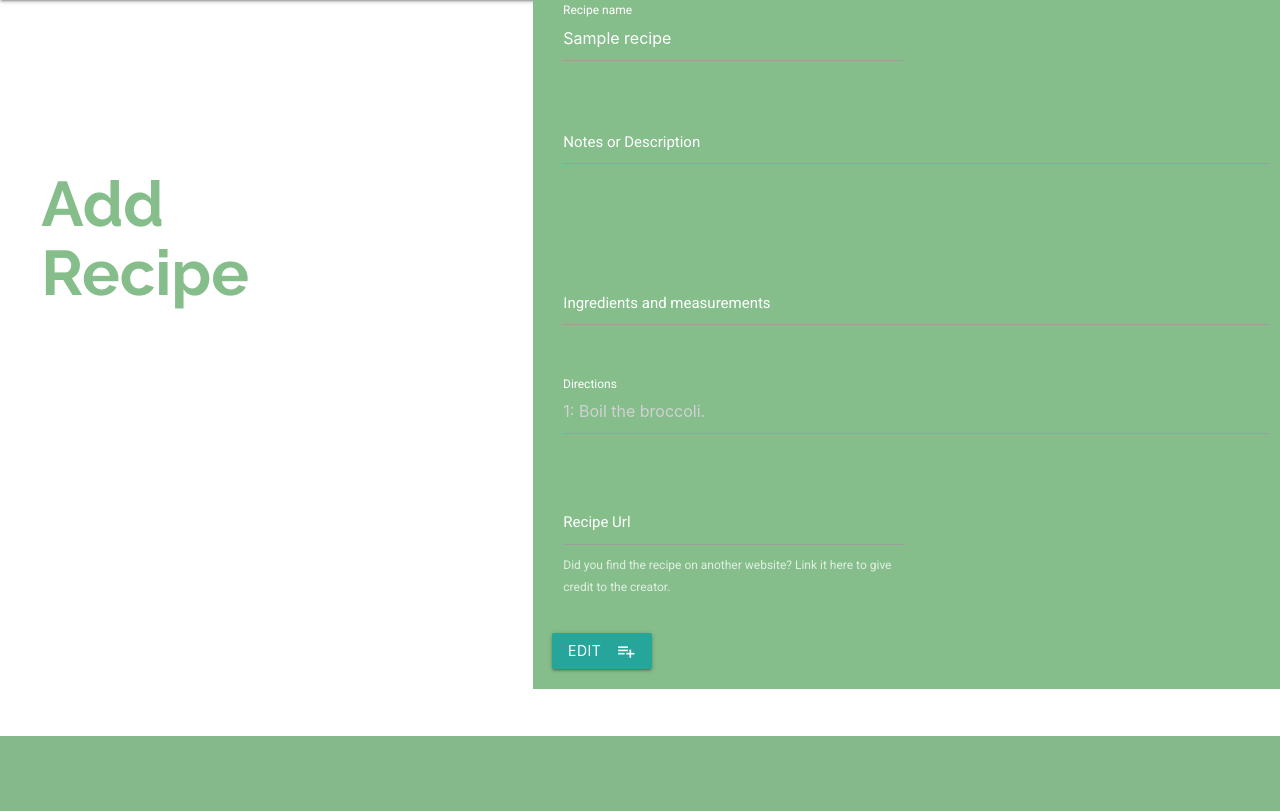
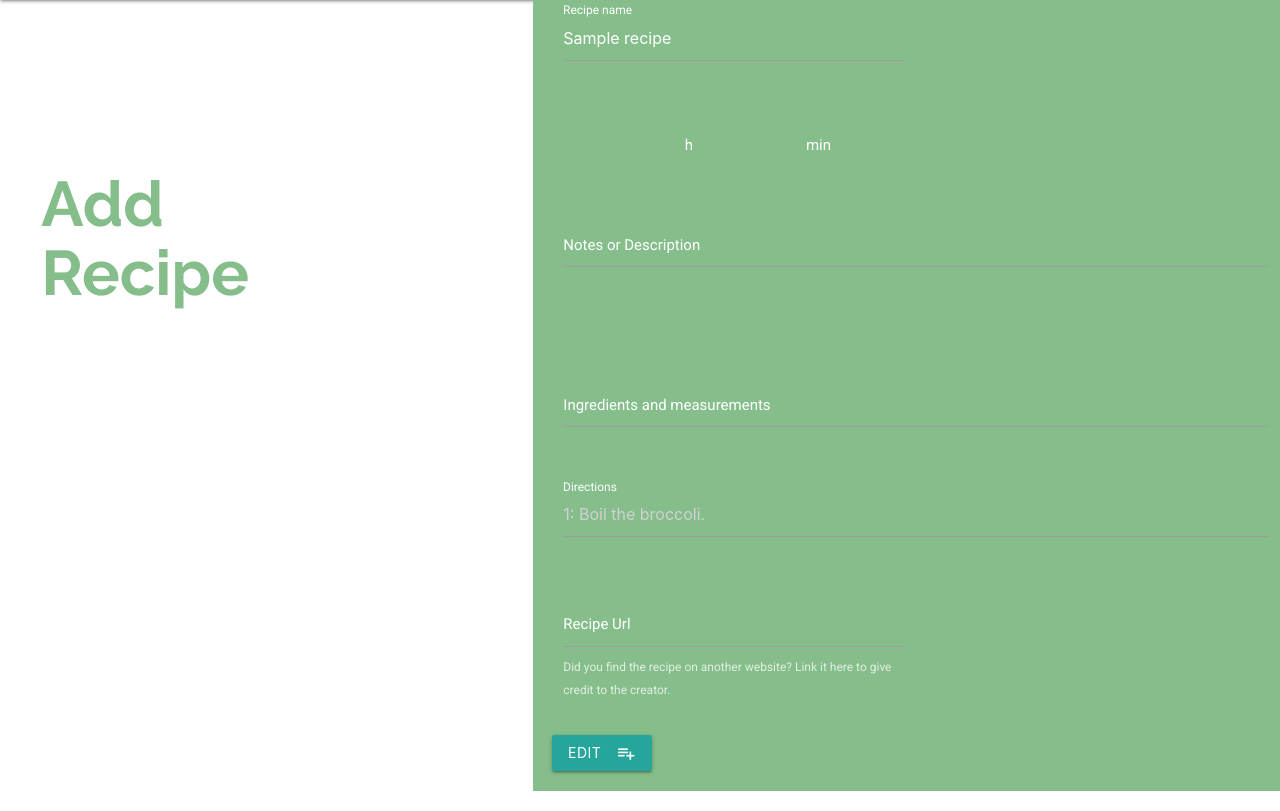
Before and after one commit to Code-Institute-Submissions/CookMark, a Flask app: template templates/editrecipe.html in a window 1280 px wide. Shown: the part 64-875 px from the top of the page. Before the commit the page ends 800 px from the top, so only its background shows below. Run offline with Flask 2, Linux system fonts and the light colour scheme; the template is opened without the code that fills it: most values are stand-ins (such as "Sample title", 1, 10 or a date in 2020); some libraries are stand-ins or nearby versions.

Commit message:
Add selected yields and times to editrecipe.html

```diff
--- a/app.py
+++ b/app.py
@@ -45,7 +45,10 @@ def get_recipe(recipe_id):
 def edit_recipe(recipe_id):
     the_recipe = mongo.db.recipes.find_one({"_id": ObjectId(recipe_id)})
     all_difficulties = mongo.db.difficulty.find()
-    return render_template('editrecipe.html', recipe = the_recipe, difficulties = all_difficulties)
+    all_yields = mongo.db.yields.find()
+    all_hours = mongo.db.hours.find()
+    all_mins = mongo.db.mins.find()
+    return render_template('editrecipe.html', recipe = the_recipe, difficulties = all_difficulties, yields= all_yields, hours = all_hours, mins = all_mins)
 
 # Updates the data in mongodb from the edit recipe form
 @app.route('/update_recipe/<recipe_id>', methods=["POST"])
--- a/templates/editrecipe.html
+++ b/templates/editrecipe.html
@@ -14,8 +14,54 @@
                 </div>
             </div>
             <div class="row">
+                <div class="input-field col s3 l2">
+                    <select id="recipe_yield" name="recipe_yield">
+                        <option value="" disabled selected>Yield</option>
+                        {% for yield in yields %}
+                            {% for i in range(10) %}
+                                {% if yield.yield_numbers[i] == recipe.recipe_yield %}
+                                    <option value="{{yield.yield_numbers[i]}}" selected>{{yield.yield_numbers[i]}}</option>
+                                {% else %}
+                                    <option value="{{yield.yield_numbers[i]}}">{{yield.yield_numbers[i]}}</option>
+                                {% endif %}
+                            {% endfor %}
+                        {% endfor %}
+                    </select>
+                </div>
+                <div class="input-field col s2">
+                    <select id="recipe_time_hour" name="recipe_time_hour">
+                        <option value="" disabled selected>Hour</option>
+                        {% for hour in hours %}
+                            {% for i in range(11) %}
+                                {% if hour.cook_time_hour[i] == recipe.recipe_time_hour %}
+                                    <option value="{{hour.cook_time_hour[i]}}" selected>{{hour.cook_time_hour[i]}}</option>
+                                {% else %}
+                                    <option value="{{hour.cook_time_hour[i]}}">{{hour.cook_time_hour[i]}}</option>
+                                {% endif %}
+                            {% endfor %}
+                        {% endfor %}
+                    </select>
+                    <p>h</p>
+                </div>
+                <div class="input-field col s2">
+                    <select id="recipe_time_min" name="recipe_time_min">
+                        <option value="" disabled selected>Min</option>
+                        {% for min in mins %}
+                            {% for i in range(11) %}
+                                {% if min.cook_time_min[i] == recipe.recipe_time_min %}
+                                    <option value="{{min.cook_time_min[i]}}" selected>{{min.cook_time_min[i]}}</option>
+                                {% else %}
+                                    <option value="{{min.cook_time_min[i]}}">{{min.cook_time_min[i]}}</option>
+                                {% endif %}
+                            {% endfor %}
+                        {% endfor %}
+                    </select>
+                    <p>min</p>
+                </div>
+            </div>
+            <div class="row">
                 <div class="input-field col s12">
-                    <textarea id="recipe_notes" name="recipe_notes" class="materialize-textarea"></textarea>
+                    <textarea id="recipe_notes" name="recipe_notes" class="materialize-textarea" value="{{recipe.recipe_notes}}"></textarea>
                     <label for="recipe_notes">Notes or Description</label>
                 </div>
             </div>
@@ -27,7 +73,7 @@
                             {% if difficulty.recipe_difficulty == recipe.recipe_difficulty %}
                                 <option value="{{difficulty.recipe_difficulty}}" selected>{{difficulty.recipe_difficulty}}</option>
                             {% else %}
-                                <option value="{{difficulty.recipe_difficulty}}" selected>{{difficulty.recipe_difficulty}}</option>
+                                <option value="{{difficulty.recipe_difficulty}}">{{difficulty.recipe_difficulty}}</option>
                             {% endif %}
                         {% endfor %}
                     </select>
```
